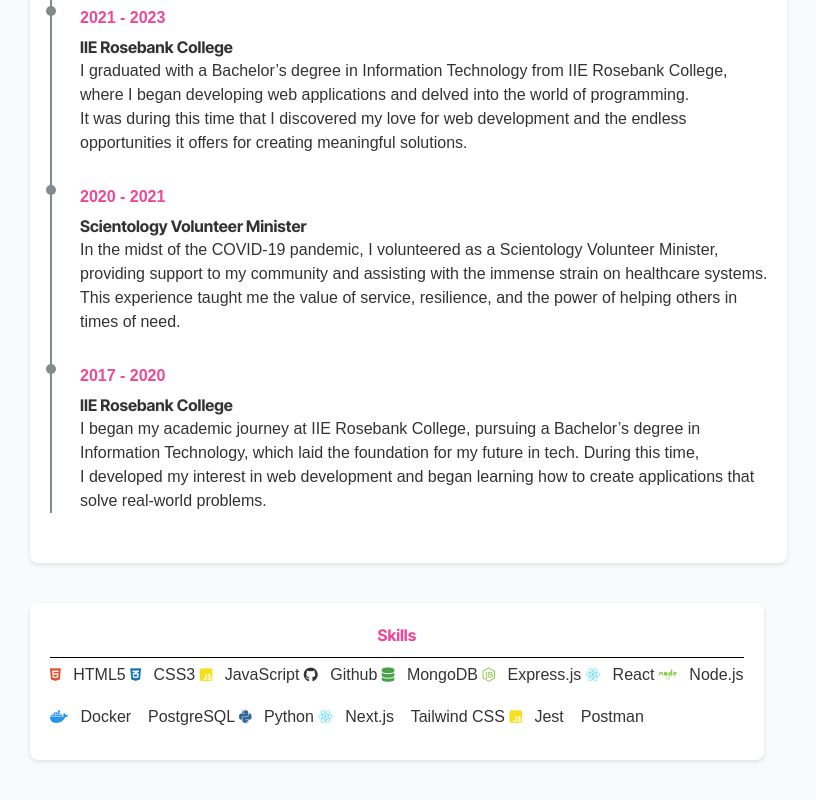
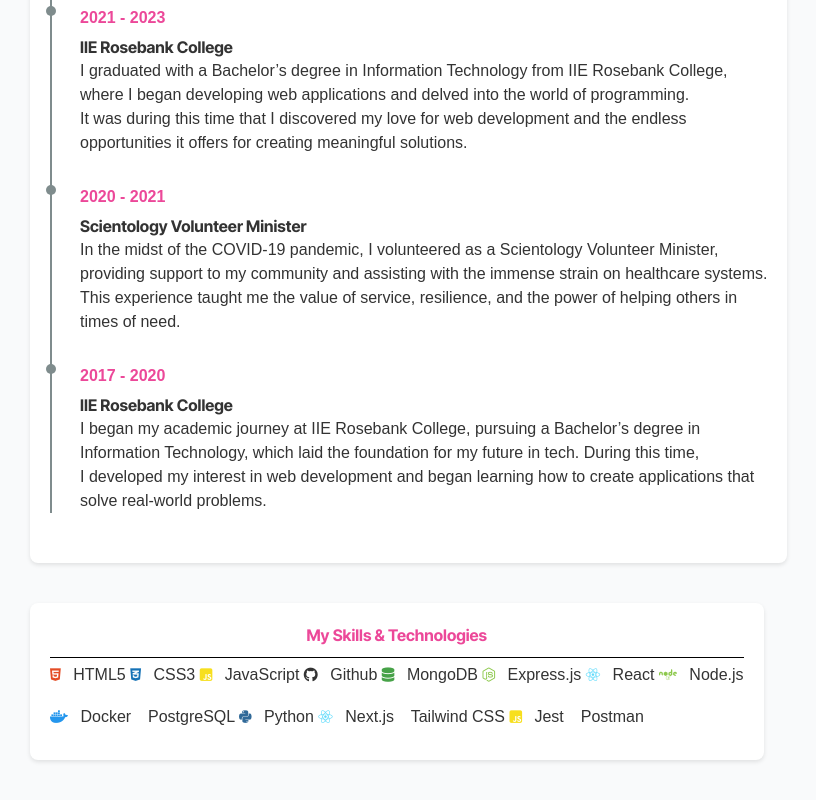
Before and after one commit to Pumlanikewana/Simple-Personal-Portfolio, a plain HTML site: page About.html in a window 1280 px wide. Shown: the part 705-1505 px from the top of the page, without its empty margins (70-886 px from the left). Drawn offline with nearby package versions, Linux system fonts and the light colour scheme.

Commit message:
changes on the about page

```diff
--- a/About.html
+++ b/About.html
@@ -101,7 +101,7 @@
                 </section>
 
                 <section class="card">
-                    <h2 style="text-align: center; font-weight: bold; border-bottom: 1px solid black; padding-bottom: 10px; color: rgb(236, 72, 153);">Skills</h2>
+                    <h2 style="text-align: center; font-weight: bold; border-bottom: 1px solid black; padding-bottom: 10px; color: rgb(236, 72, 153);">My Skills & Technologies</h2>
 
 
                     <div class="skills">
@@ -126,17 +126,8 @@
 
                     </div>
                 </section>
-
-                <!-- <section class="card interests">
-                    <h2 style="text-align: center; font-weight: bold; border-bottom: 1px solid black; padding-bottom: 10px; color: rgb(236, 72, 153);">Personal interests</h2>
-                    <ul>
-                        <li><i class="fas fa-credit-card"></i> Fintech</li>
-                        <li><i class="fas fa-gamepad"></i> Gaming</li>
-                        <li><i class="fas fa-cogs"></i> Maker</li>
-                        <li><i class="fas fa-paint-brush"></i> Art</li>
-                    </ul>
-                </section> -->
             </div>
+        </main>
     </body>
 
 </html>
```
Also changed, not shown: Home.html (+3 -0 lines).
